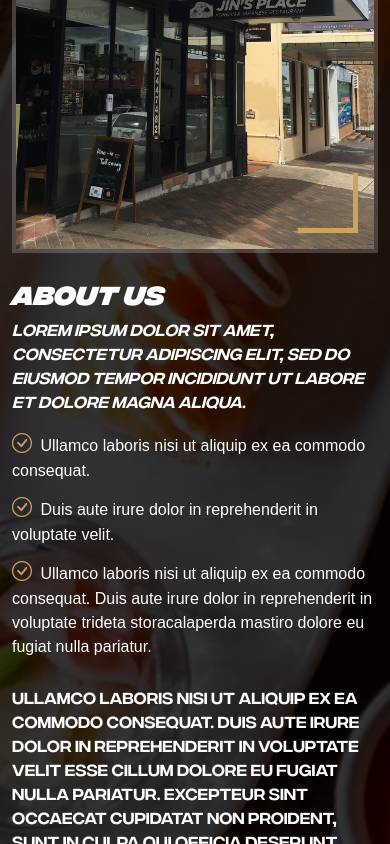
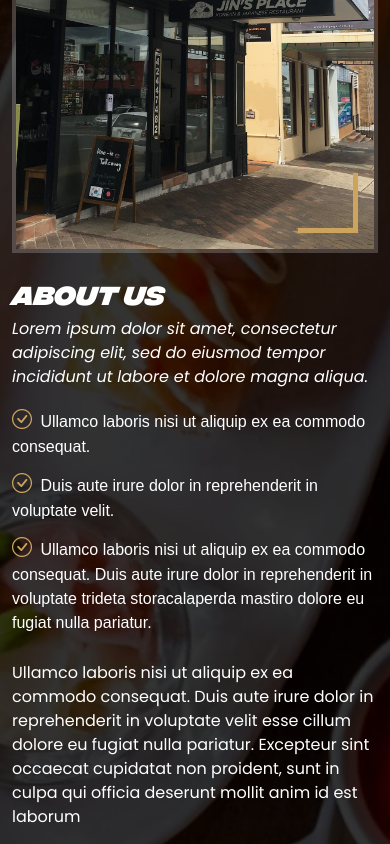
Before and after one commit to coopawhite/JinsPlaceWebsite, a plain HTML site: page index.html in a window 390 px wide. Shown: the part 1156-2000 px from the top of the page. Drawn offline with Linux system fonts and the light colour scheme; a web font is replaced by a local one.

Commit message:
format for mobile

```diff
--- a/assets/css/style.css
+++ b/assets/css/style.css
@@ -13,18 +13,18 @@
 /* Bold */
 @font-face {
   font-family: 'IntegralCF-Bold';
-  src: url('/JinsPlaceWebsite/assets/font/IntegralCF-Bold.woff2') format('woff2'),
-       url('/JinsPlaceWebsite/assets/font/IntegralCF-Bold.woff') format('woff'),
-       url('/JinsPlaceWebsite/assets/font/IntegralCF-Bold.eot');
+  src: url('../font/IntegralCF-Bold.woff2') format('woff2'),
+       url('../font/IntegralCF-Bold.woff') format('woff'),
+       url('../font/IntegralCF-Bold.eot');
   font-weight: bold;
 }
 
 /* Bold Oblique */
 @font-face {
   font-family: 'IntegralCF-BoldOblique';
-  src: url('/JinsPlaceWebsite/assets/font/IntegralCF-BoldOblique.woff2') format('woff2'),
-       url('/JinsPlaceWebsite/assets/font/IntegralCF-BoldOblique.woff') format('woff'),
-       url('/JinsPlaceWebsite/assets/font/IntegralCF-BoldOblique.eot');
+  src: url('../font/IntegralCF-BoldOblique.woff2') format('woff2'),
+       url('../font/IntegralCF-BoldOblique.woff') format('woff'),
+       url('../font/IntegralCF-BoldOblique.eot');
   font-style: italic;
   font-weight: bold;
 }
@@ -32,18 +32,18 @@
 /* Demi Bold */
 @font-face {
   font-family: 'IntegralCF-DemiBold';
-  src: url('/JinsPlaceWebsite/assets/font/IntegralCF-DemiBold.woff2') format('woff2'),
-       url('/JinsPlaceWebsite/assets/font/IntegralCF-DemiBold.woff') format('woff'),
-       url('/JinsPlaceWebsite/assets/font/IntegralCF-DemiBold.eot');
+  src: url('../font/IntegralCF-DemiBold.woff2') format('woff2'),
+       url('../font/IntegralCF-DemiBold.woff') format('woff'),
+       url('../font/IntegralCF-DemiBold.eot');
   font-weight: bold;
 }
 
 /* Demi Bold Oblique */
 @font-face {
   font-family: 'IntegralCF-DemiBoldOblique';
-  src: url('/JinsPlaceWebsite/assets/font/IntegralCF-DemiBoldOblique.woff2') format('woff2'),
-       url('/JinsPlaceWebsite/assets/font/IntegralCF-DemiBoldOblique.woff') format('woff'),
-       url('/JinsPlaceWebsite/assets/font/IntegralCF-DemiBoldOblique.eot');
+  src: url('../font/IntegralCF-DemiBoldOblique.woff2') format('woff2'),
+       url('../font/IntegralCF-DemiBoldOblique.woff') format('woff'),
+       url('../font/IntegralCF-DemiBoldOblique.eot');
   font-style: italic;
   font-weight: bold;
 }
@@ -51,18 +51,18 @@
 /* Extra Bold */
 @font-face {
   font-family: 'IntegralCF-ExtraBold';
-  src: url('/JinsPlaceWebsite/assets/font/IntegralCF-ExtraBold.woff2') format('woff2'),
-       url('/JinsPlaceWebsite/assets/font/IntegralCF-ExtraBold.woff') format('woff'),
-       url('/JinsPlaceWebsite/assets/font/IntegralCF-ExtraBold.eot');
+  src: url('../font/IntegralCF-ExtraBold.woff2') format('woff2'),
+       url('../font/IntegralCF-ExtraBold.woff') format('woff'),
+       url('../font/IntegralCF-ExtraBold.eot');
   font-weight: bold;
 }
 
 /* Extra Bold Oblique */
 @font-face {
   font-family: 'IntegralCF-ExtraBoldOblique';
-  src: url('/JinsPlaceWebsite/assets/font/IntegralCF-ExtraBoldOblique.woff2') format('woff2'),
-       url('/JinsPlaceWebsite/assets/font/IntegralCF-ExtraBoldOblique.woff') format('woff'),
-       url('/JinsPlaceWebsite/assets/font/IntegralCF-ExtraBoldOblique.eot');
+  src: url('../font/IntegralCF-ExtraBoldOblique.woff2') format('woff2'),
+       url('../font/IntegralCF-ExtraBoldOblique.woff') format('woff'),
+       url('../font/IntegralCF-ExtraBoldOblique.eot');
   font-style: italic;
   font-weight: bold;
 }
@@ -70,18 +70,18 @@
 /* Heavy */
 @font-face {
   font-family: 'IntegralCF-Heavy';
-  src: url('/JinsPlaceWebsite/assets/font/IntegralCF-Heavy.woff2') format('woff2'),
-       url('/JinsPlaceWebsite/assets/font/IntegralCF-Heavy.woff') format('woff'),
-       url('/JinsPlaceWebsite/assets/font/IntegralCF-Heavy.eot');
+  src: url('../font/IntegralCF-Heavy.woff2') format('woff2'),
+       url('../font/IntegralCF-Heavy.woff') format('woff'),
+       url('../font/IntegralCF-Heavy.eot');
   font-weight: bold;
 }
 
 /* Heavy Oblique */
 @font-face {
   font-family: 'IntegralCF-HeavyOblique';
-  src: url('/JinsPlaceWebsite/assets/font/IntegralCF-HeavyOblique.woff2') format('woff2'),
-       url('/JinsPlaceWebsite/assets/font/IntegralCF-HeavyOblique.woff') format('woff'),
-       url('/JinsPlaceWebsite/assets/font/IntegralCF-HeavyOblique.eot');
+  src: url('../font/IntegralCF-HeavyOblique.woff2') format('woff2'),
+       url('../font/IntegralCF-HeavyOblique.woff') format('woff'),
+       url('../font/IntegralCF-HeavyOblique.eot');
   font-style: italic;
   font-weight: bold;
 }
@@ -89,18 +89,18 @@
 /* Medium */
 @font-face {
   font-family: 'IntegralCF-Medium';
-  src: url('/JinsPlaceWebsite/assets/font/IntegralCF-Medium.woff2') format('woff2'),
-       url('/JinsPlaceWebsite/assets/font/IntegralCF-Medium.woff') format('woff'),
-       url('/JinsPlaceWebsite/assets/font/IntegralCF-Medium.eot');
+  src: url('../font/IntegralCF-Medium.woff2') format('woff2'),
+       url('../font/IntegralCF-Medium.woff') format('woff'),
+       url('../font/IntegralCF-Medium.eot');
   font-weight: bold;
 }
 
 /* Medium Oblique */
 @font-face {
   font-family: 'IntegralCF-MediumOblique';
-  src: url('/JinsPlaceWebsite/assets/font/IntegralCF-MediumOblique.woff2') format('woff2'),
-       url('/JinsPlaceWebsite/assets/font/IntegralCF-MediumOblique.woff') format('woff'),
-       url('/JinsPlaceWebsite/assets/font/IntegralCF-MediumOblique.eot');
+  src: url('../font/IntegralCF-MediumOblique.woff2') format('woff2'),
+       url('../font/IntegralCF-MediumOblique.woff') format('woff'),
+       url('../font/IntegralCF-MediumOblique.eot');
   font-style: italic;
   font-weight: bold;
 }
@@ -108,18 +108,18 @@
 /* Regular */
 @font-face {
   font-family: 'IntegralCF-Regular';
-  src: url('/JinsPlaceWebsite/assets/font/IntegralCF-Regular.woff2') format('woff2'),
-       url('/JinsPlaceWebsite/assets/font/IntegralCF-Regular.woff') format('woff'),
-       url('/JinsPlaceWebsite/assets/font/IntegralCF-Regular.eot');
+  src: url('../font/IntegralCF-Regular.woff2') format('woff2'),
+       url('../font/IntegralCF-Regular.woff') format('woff'),
+       url('../font/IntegralCF-Regular.eot');
   font-weight: normal;
 }
 
 /* Regular Oblique */
 @font-face {
   font-family: 'IntegralCF-RegularOblique';
-  src: url('/JinsPlaceWebsite/assets/font/IntegralCF-RegularOblique.woff2') format('woff2'),
-       url('/JinsPlaceWebsite/assets/font/IntegralCF-RegularOblique.woff') format('woff'),
-       url('/JinsPlaceWebsite/assets/font/IntegralCF-RegularOblique.eot');
+  src: url('../font/IntegralCF-RegularOblique.woff2') format('woff2'),
+       url('../font/IntegralCF-RegularOblique.woff') format('woff'),
+       url('../font/IntegralCF-RegularOblique.eot');
   font-style: italic;
   font-weight: normal;
 }
@@ -148,7 +148,7 @@ h6 {
 }
 
 p {
-  font-family: "IntegralCF-Regular", sans-serif;
+  font-family: "Poppins", sans-serif;
 }
 
 #navbar li a {
@@ -296,7 +296,7 @@ p {
   transition: all 0.5s;
   z-index: 997;
   padding: 15px 0;
-  top: 40px;
+  top: 0px;
 }
 
 #header.header-scrolled {
@@ -1105,7 +1105,7 @@ section {
 }
 
 .menu .menu-content {
-  margin-left: 85px;
+  margin-left: 40px;
   overflow: hidden;
   display: flex;
   justify-content: space-between;
@@ -1637,7 +1637,7 @@ section {
 .contact .info .open-hours,
 .contact .info .email,
 .contact .info .phone {
-  /* margin-top: 40px; */
+  margin-bottom: 40px;
 }
 
 .contact .php-email-form {
--- a/index.html
+++ b/index.html
@@ -40,16 +40,16 @@
 <body>
 
   <!-- ======= Top Bar ======= -->
-  <div id="topbar" class="d-flex align-items-center fixed-top">
+  <!-- <div id="topbar" class="d-flex align-items-center fixed-top">
     <div class="container d-flex justify-content-center justify-content-md-between">
 
       <div class="contact-info d-flex align-items-center">
-        <i class="bi bi-phone d-flex align-items-center"><span>(02) 4244 7482</span></i>
-        <!-- <i class="bi bi-clock d-flex align-items-center ms-4"><span> Mon: 5pm - 8:30pm, Tue-Sat: 11am-2:30pm, 5pm-8:30pm</span></i> -->
+        <i class="bi bi-phone d-flex align-items-center" style="text-decoration: none"><span>(02) 4244 7482</span></i>
+        <i class="bi bi-clock d-flex align-items-center ms-4"><span> Mon: 5pm - 8:30pm, Tue-Sat: 11am-2:30pm, 5pm-8:30pm</span></i>
       </div>
 
     </div>
-  </div>
+  </div> -->
 
   <!-- ======= Header ======= -->
   <header id="header" class="fixed-top d-flex align-items-cente">
@@ -95,8 +95,7 @@
 
           <div class="btns">
             <a href="#menu" class="btn-menu animated fadeInUp scrollto" style="text-decoration:none">Our Menu</a>
-
-            <!-- <a href="#book-a-table" class="btn-book animated fadeInUp scrollto" style="text-decoration:none">Book a Table</a> -->
+            <a href="tel:(02)42447482" class="btn-book animated fadeInUp scrollto" style="text-decoration:none">Call Us</a>
           </div>
         </div>
         <!-- <div class="col-lg-4 d-flex align-items-center justify-content-center position-relative" data-aos="zoom-in" data-aos-delay="200">
@@ -550,6 +549,9 @@
 
           <div class="row menu-item filter-stirfry">
             <h4>Stir Fry Meals</h4>
+          </div>
+
+          <div class="row menu-item filter-stirfry">
             <p>All stir-fry meals come with your choice of beef, pork, chicken, mixed seafood or vegetabes and tofu. All items can also be made spicy.<p>
           </div>
 
@@ -1298,7 +1300,7 @@
         <div class="row mt-5">
           <div class="col-lg-3 col-md-6 d-flex">
             <div class="info align-self-stretch">
-              <div class="address">
+              <div class="address" style="  margin-bottom: 40px;">
                 <i class="bi bi-geo-alt"></i>
                 <h4>Location:</h4>
                 <p>3/170 Princes Hwy, Corrimal NSW 2518</p>
```
